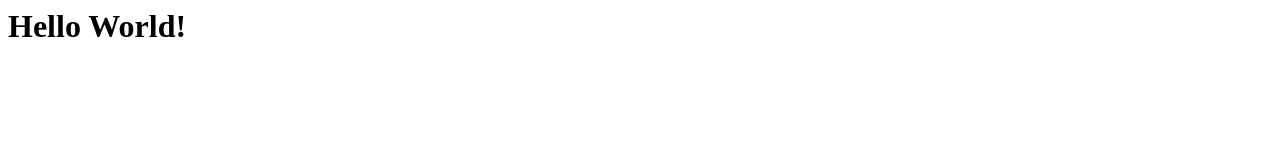
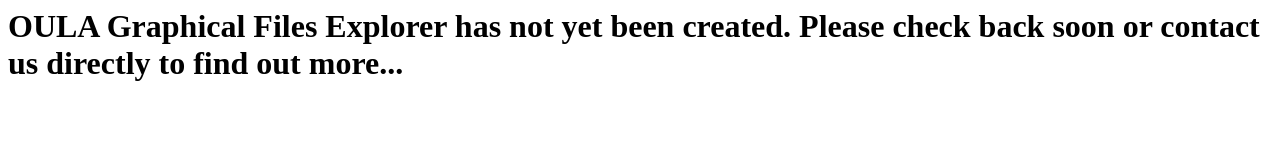
Before and after one commit to Oxford-University-Liberal-Association/documents-archive, a plain HTML site: page index.html in a window 1280 px wide. Drawn offline with Linux system fonts and the light colour scheme.

Commit message:
Update index.html

```diff
--- a/index.html
+++ b/index.html
@@ -1 +1 @@
-<h1>Hello World!</h1>
+<h1>OULA Graphical Files Explorer has not yet been created. Please check back soon or contact us directly to find out more...</h1>
```
